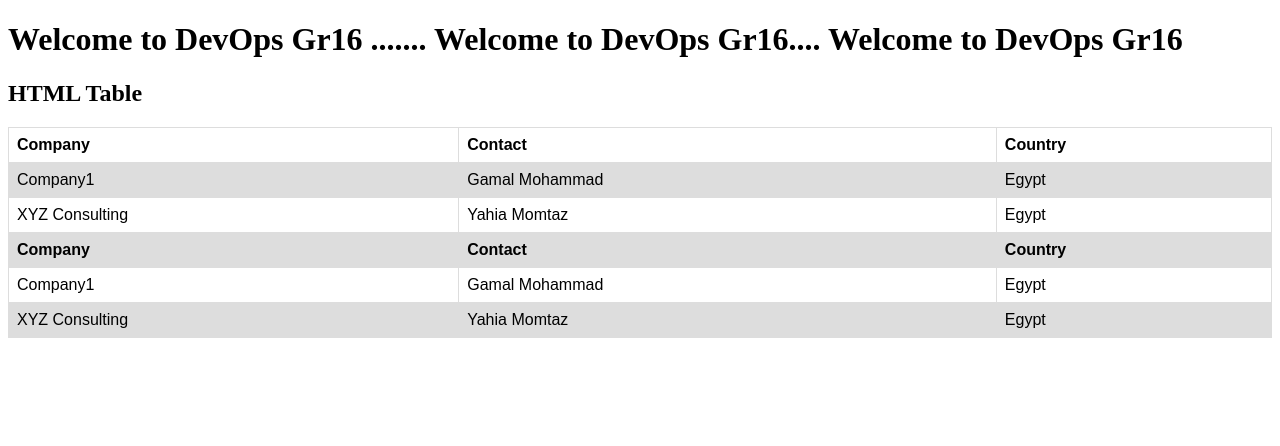
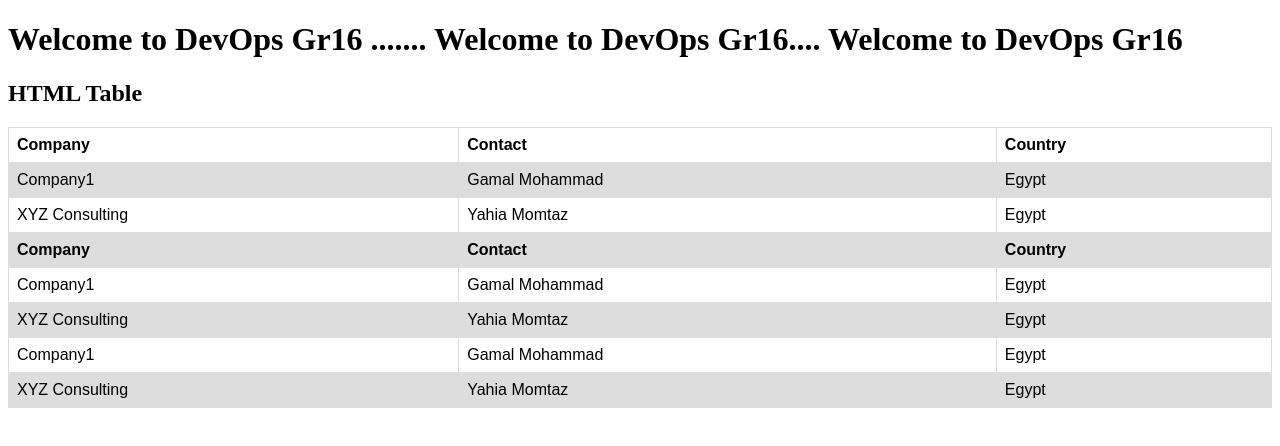
Before and after one commit to EAhmedFetouh/Devops, a plain HTML site: page index.html in a window 1280 px wide. Drawn offline with Linux system fonts and the light colour scheme.

Commit message:
Update index.html

```diff
--- a/index.html
+++ b/index.html
@@ -56,6 +56,16 @@ tr:nth-child(even) {
     <td>Yahia Momtaz</td>
     <td>Egypt</td>
   </tr>
+  <tr>
+    <td>Company1</td>
+    <td>Gamal Mohammad</td>
+    <td>Egypt</td>
+  </tr>
+  <tr>
+    <td>XYZ Consulting</td>
+    <td>Yahia Momtaz</td>
+    <td>Egypt</td>
+  </tr>
 
 
 
```
